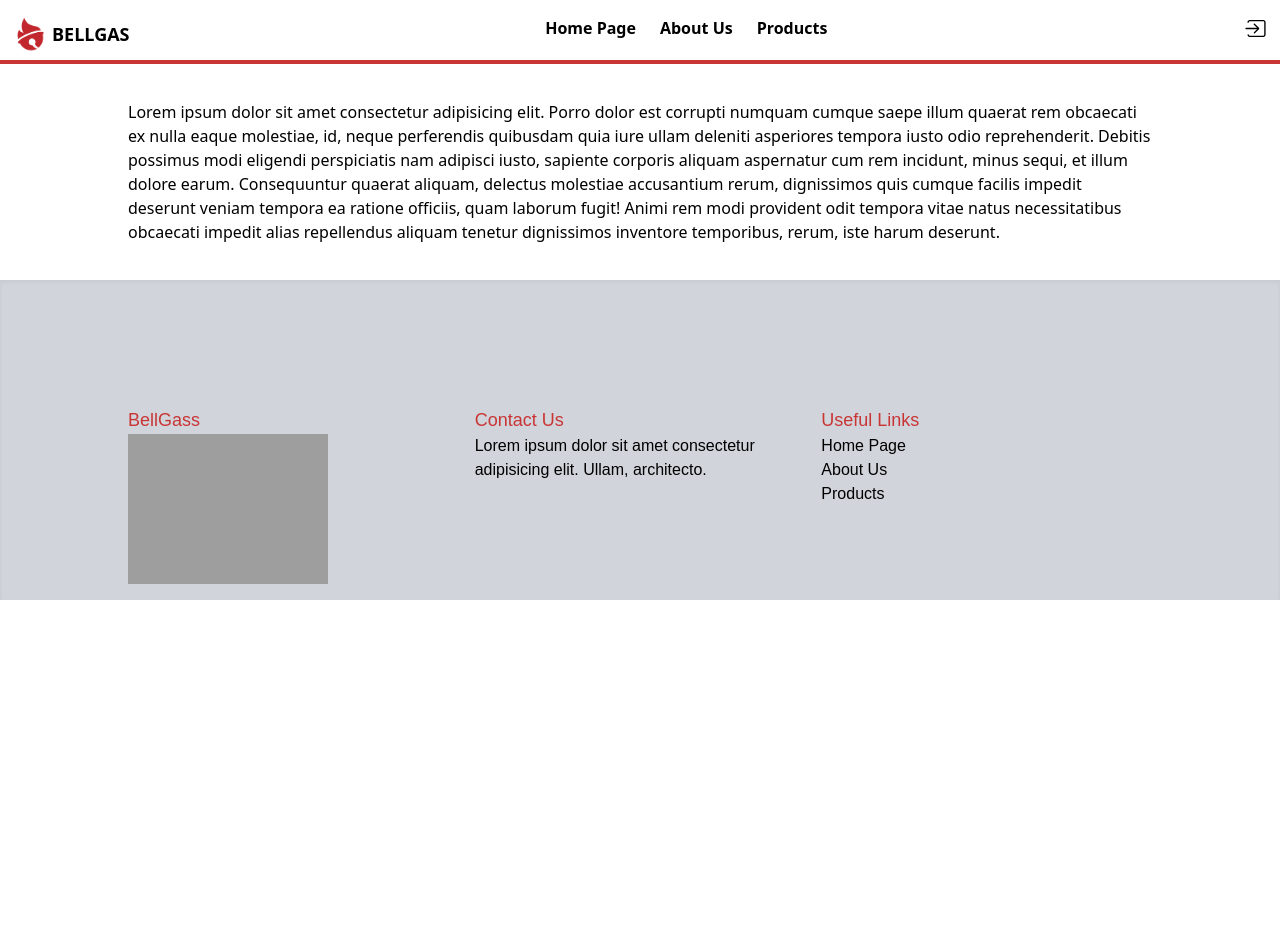
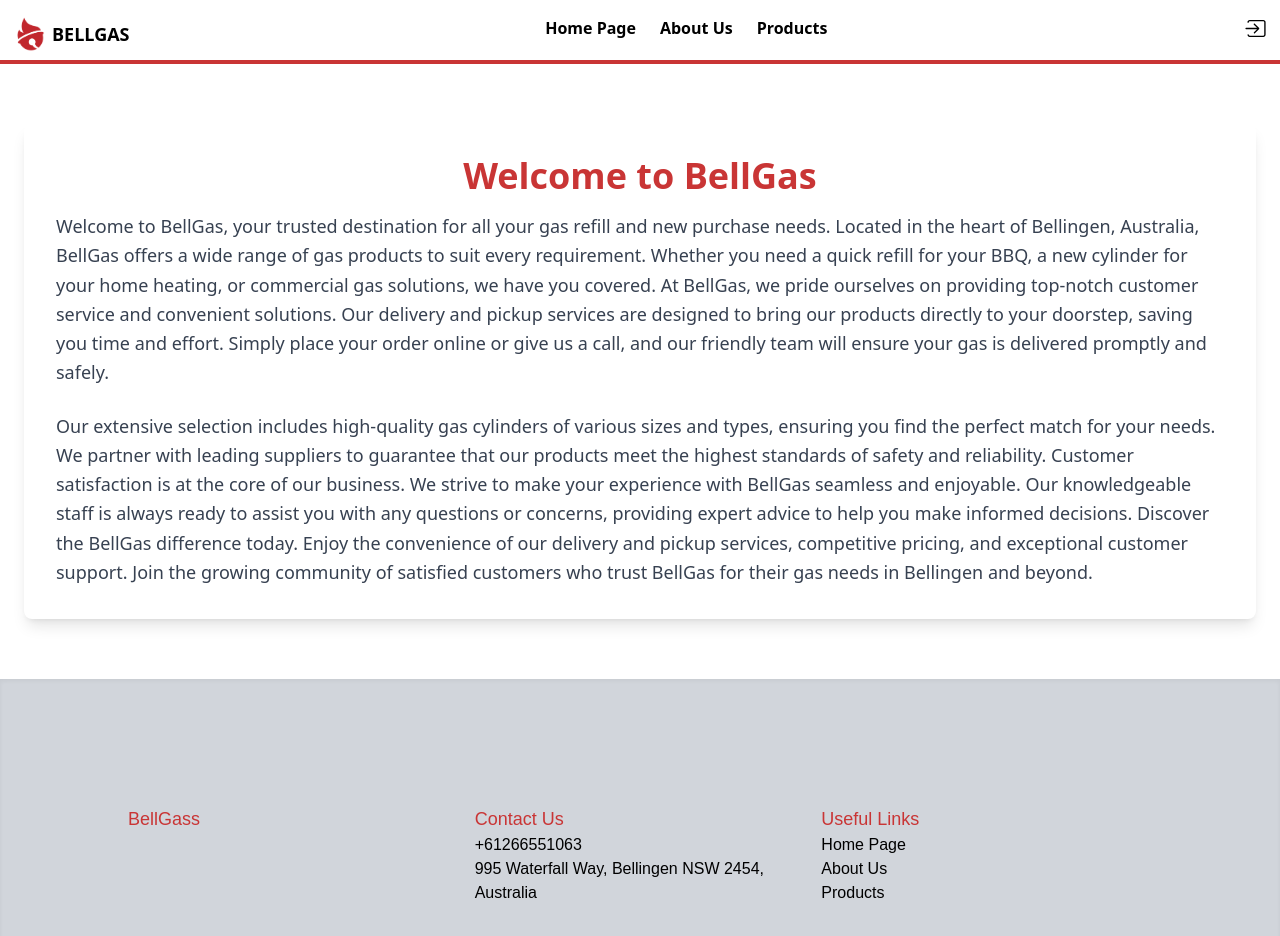
Before and after one commit to famowoiii/BellGass, a React (Vite) app: page /aboutus in a window 1280 px wide. Shown: the top 936 px of the page. Before the commit the page ends 800 px from the top, so only its background shows below. Built offline with nearby package versions, Linux system fonts and the light colour scheme; no server answers; grey boxes are pictures that could not be loaded; a web font is replaced by a local one.

Commit message:
ini udah jadi fa

```diff
--- a/src/admin/Dashboard.jsx
+++ b/src/admin/Dashboard.jsx
@@ -6,7 +6,7 @@ import OrderList from "./OrderList";
 import io from "socket.io-client";
 import AcceptedOrders from "./OrderList";
 
-const socket = io("http://110.173.135.202/api", {
+const socket = io("http://110.173.135.202:3010", {
   reconnection: true,
 });
 
--- a/src/admin/UserService.jsx
+++ b/src/admin/UserService.jsx
@@ -38,7 +38,7 @@ function OrderConfirmation() {
   }, []);
 
   useEffect(() => {
-    const newSocket = io(`http://110.173.135.202/api`, {
+    const newSocket = io(`http://110.173.135.202:3010`, {
       reconnection: true,
     });
     setSocket(newSocket);
--- a/src/components/Footer.jsx
+++ b/src/components/Footer.jsx
@@ -19,10 +19,8 @@ function Footer() {
         </div>
         <div className="font-signika">
           <p className="text-lg text-red">Contact Us</p>
-          <p>
-            Lorem ipsum dolor sit amet consectetur adipisicing elit. Ullam,
-            architecto.
-          </p>
+          <p>+61266551063</p>
+          <p>995 Waterfall Way, Bellingen NSW 2454, Australia</p>
         </div>
         <div className="font-signika">
           <p className="text-lg text-red">Useful Links</p>
--- a/src/pages/About.jsx
+++ b/src/pages/About.jsx
@@ -1,6 +1,6 @@
 import React, { useEffect } from "react";
 import "aos/dist/aos.css";
-import AOS from "aos"; // Impor AOS dari pustaka AOS
+import AOS from "aos";
 
 function About() {
   useEffect(() => {
@@ -12,20 +12,43 @@ function About() {
   }, []);
 
   return (
-    <div className="mx-32 my-9">
-      <div data-aos="fade-right" data-aos-duration="1500">
-        Lorem ipsum dolor sit amet consectetur adipisicing elit. Porro dolor est
-        corrupti numquam cumque saepe illum quaerat rem obcaecati ex nulla eaque
-        molestiae, id, neque perferendis quibusdam quia iure ullam deleniti
-        asperiores tempora iusto odio reprehenderit. Debitis possimus modi
-        eligendi perspiciatis nam adipisci iusto, sapiente corporis aliquam
-        aspernatur cum rem incidunt, minus sequi, et illum dolore earum.
-        Consequuntur quaerat aliquam, delectus molestiae accusantium rerum,
-        dignissimos quis cumque facilis impedit deserunt veniam tempora ea
-        ratione officiis, quam laborum fugit! Animi rem modi provident odit
-        tempora vitae natus necessitatibus obcaecati impedit alias repellendus
-        aliquam tenetur dignissimos inventore temporibus, rerum, iste harum
-        deserunt.
+    <div className="container mx-auto p-6 my-9">
+      <div className="bg-white p-8 rounded-lg shadow-lg">
+        <div data-aos="fade-right" data-aos-duration="1500">
+          <h2 className="text-4xl font-semibold mb-4 text-center text-red">
+            Welcome to BellGas
+          </h2>
+          <p className="text-lg mb-6 leading-relaxed text-gray-700">
+            Welcome to BellGas, your trusted destination for all your gas refill
+            and new purchase needs. Located in the heart of Bellingen,
+            Australia, BellGas offers a wide range of gas products to suit every
+            requirement. Whether you need a quick refill for your BBQ, a new
+            cylinder for your home heating, or commercial gas solutions, we have
+            you covered. At BellGas, we pride ourselves on providing top-notch
+            customer service and convenient solutions. Our delivery and pickup
+            services are designed to bring our products directly to your
+            doorstep, saving you time and effort. Simply place your order online
+            or give us a call, and our friendly team will ensure your gas is
+            delivered promptly and safely.
+          </p>
+        </div>
+        <div data-aos="fade-left" data-aos-duration="1500">
+          <p className="text-lg leading-relaxed text-gray-700">
+            Our extensive selection includes high-quality gas cylinders of
+            various sizes and types, ensuring you find the perfect match for
+            your needs. We partner with leading suppliers to guarantee that our
+            products meet the highest standards of safety and reliability.
+            Customer satisfaction is at the core of our business. We strive to
+            make your experience with BellGas seamless and enjoyable. Our
+            knowledgeable staff is always ready to assist you with any questions
+            or concerns, providing expert advice to help you make informed
+            decisions. Discover the BellGas difference today. Enjoy the
+            convenience of our delivery and pickup services, competitive
+            pricing, and exceptional customer support. Join the growing
+            community of satisfied customers who trust BellGas for their gas
+            needs in Bellingen and beyond.
+          </p>
+        </div>
       </div>
     </div>
   );
--- a/src/pages/Home.jsx
+++ b/src/pages/Home.jsx
@@ -57,19 +57,10 @@ function Home() {
           </div>
         </div>
         <div className="py-12 md:text-left">
-          Lorem ipsum dolor sit amet consectetur adipisicing elit. Cumque, Lorem
-          ipsum dolor sit, amet consectetur adipisicing elit. Aliquid suscipit
-          sed quaerat expedita maxime sequi? Voluptate iste harum laudantium
-          sapiene esse adipisci facilis inventore, aut nisi, possimus vel
-          corrupti architecto veritatis provident repudiandae, quasi accusantium
-          ducimus. Distinctio at maxime adipisci assumenda nam, praesentium
-          nobis. Veniam iste debitis laborum incidunt sit accusamus excepturi
-          eum nemo culpa adipisci accusantium saepe corrupti optio odit enim
-          dolorum vitae, inventore reiciendis, rerum reprehenderit voluptas
-          vero. Illum quos animi, molestiae ipsam quis laudantium fuga ab
-          consectetur natus ut, blanditiis incidunt sit assumenda atque
-          voluptatum, maxime qui iste debitis? Sunt, exercitationem. Amet quia
-          omnis impedit laboriosam voluptatem. placeat voluptatem?
+          Bell Gass is a trusted gas bottle store providing high-quality
+          products in Australia, especially in New South Wales, Bellingen. We
+          offer delivery services with fast and responsive customer support to
+          ensure your needs are met efficiently and reliably.
         </div>
       </div>
       <div className="flex justify-center py-5 pb-8">
--- a/src/pages/Products.jsx
+++ b/src/pages/Products.jsx
@@ -1,6 +1,5 @@
 import React, { useState, useEffect } from "react";
 import axios from "axios";
-
 function Products({ addToCart }) {
   const [products, setProducts] = useState([]);
   const [selectedType, setSelectedType] = useState({});
@@ -59,7 +58,9 @@ function Products({ addToCart }) {
 
   return (
     <div className="container mx-auto py-8">
-      <h2 className="text-3xl font-bold text-center mb-6">Refill Products</h2>
+      <h2 className="text-3xl font-bold text-center mb-6">
+        Non-Refill Products
+      </h2>
       <div className="grid grid-cols-1 gap-6">
         {loading ? (
           <div className="text-center">Loading... please wait</div>
@@ -111,6 +112,7 @@ function Products({ addToCart }) {
             <p className="text-lg font-semibold mb-4">{modalMessage}</p>
             <button
               onClick={() => setShowModal(false)}
+              to="/cart"
               className="bg-red text-white py-2 px-4 mt-2 rounded-md hover:bg-red-700 transition duration-200"
             >
               Close
--- a/tailwind.config.js
+++ b/tailwind.config.js
@@ -12,7 +12,7 @@ export default {
         grey: "#a8a8a8",
       },
       backgroundImage: {
-        homebg: "url('./homefirst.png')",
+        homebg: "url('./homefirst.webp')",
         homebgsc: "url('./homesecond.png')",
       },
       blur: {
--- a/vite.config.js
+++ b/vite.config.js
@@ -7,6 +7,6 @@ export default defineConfig({
     outDir: "dist",
   },
   server: {
-    port: 3000,
+    port: 3010,
   },
 });
```
Also changed, not shown: src/pages/OrderStatus.jsx (+58 -16 lines), public/homefirst.webp (added).
